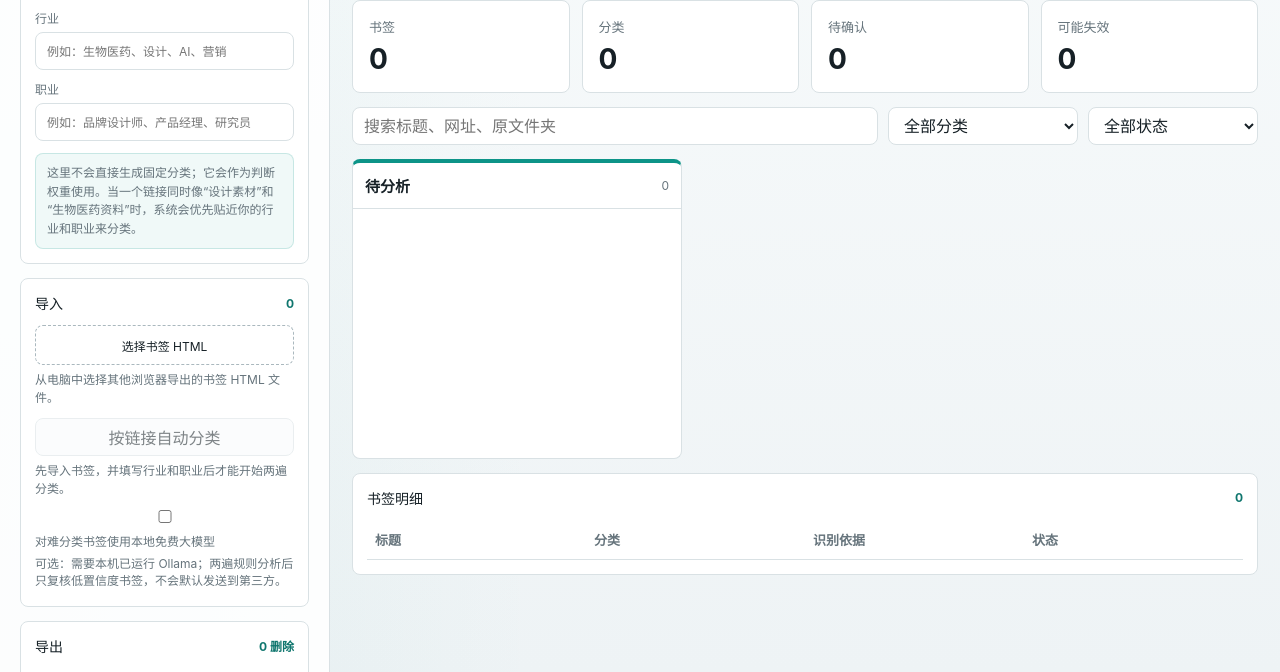
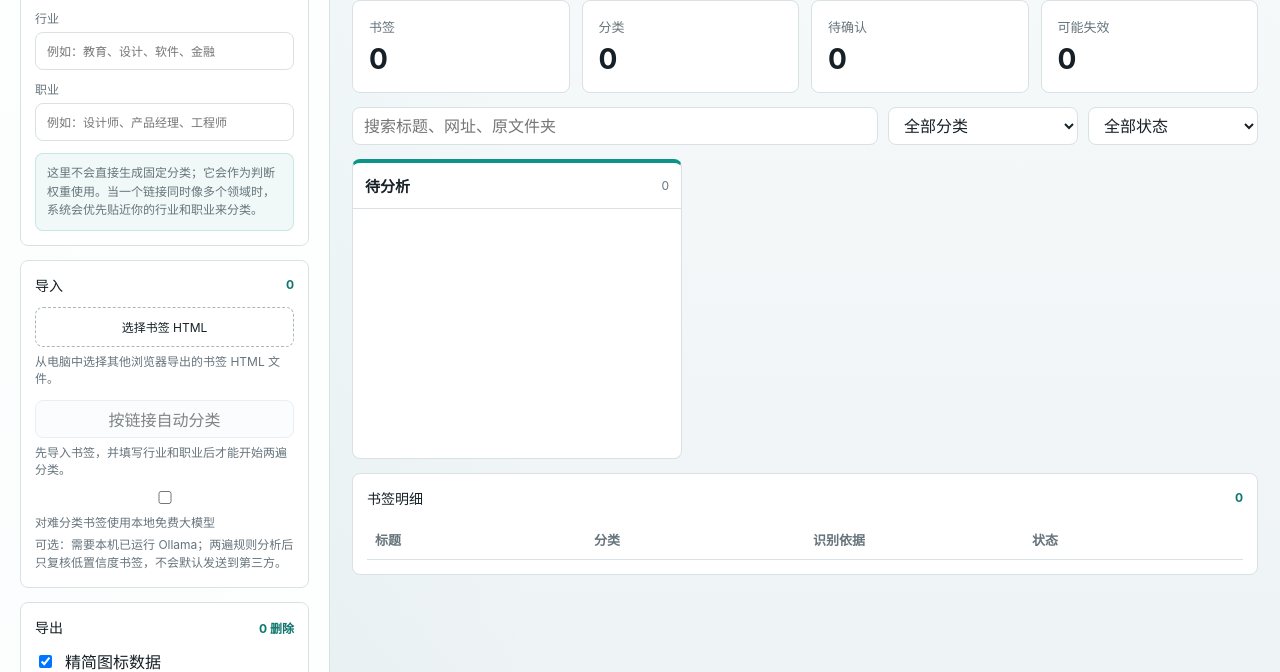
Before and after one commit to Kingzn/bookmark-organizer, a website: page public/index.html in a window 1280 px wide. Shown: the part 128-800 px from the top of the page. Drawn offline with Linux system fonts and the light colour scheme.

Commit message:
Remove developer-specific UI examples

```diff
--- a/public/index.html
+++ b/public/index.html
@@ -26,14 +26,14 @@
           </div>
           <label>
             <span>行业</span>
-            <input id="industryInput" type="text" placeholder="例如：生物医药、设计、AI、营销" />
+            <input id="industryInput" type="text" placeholder="例如：教育、设计、软件、金融" />
           </label>
           <label>
             <span>职业</span>
-            <input id="roleInput" type="text" placeholder="例如：品牌设计师、产品经理、研究员" />
+            <input id="roleInput" type="text" placeholder="例如：设计师、产品经理、工程师" />
           </label>
           <p class="field-hint">
-            这里不会直接生成固定分类；它会作为判断权重使用。当一个链接同时像“设计素材”和“生物医药资料”时，系统会优先贴近你的行业和职业来分类。
+            这里不会直接生成固定分类；它会作为判断权重使用。当一个链接同时像多个领域时，系统会优先贴近你的行业和职业来分类。
           </p>
         </section>
 
```
